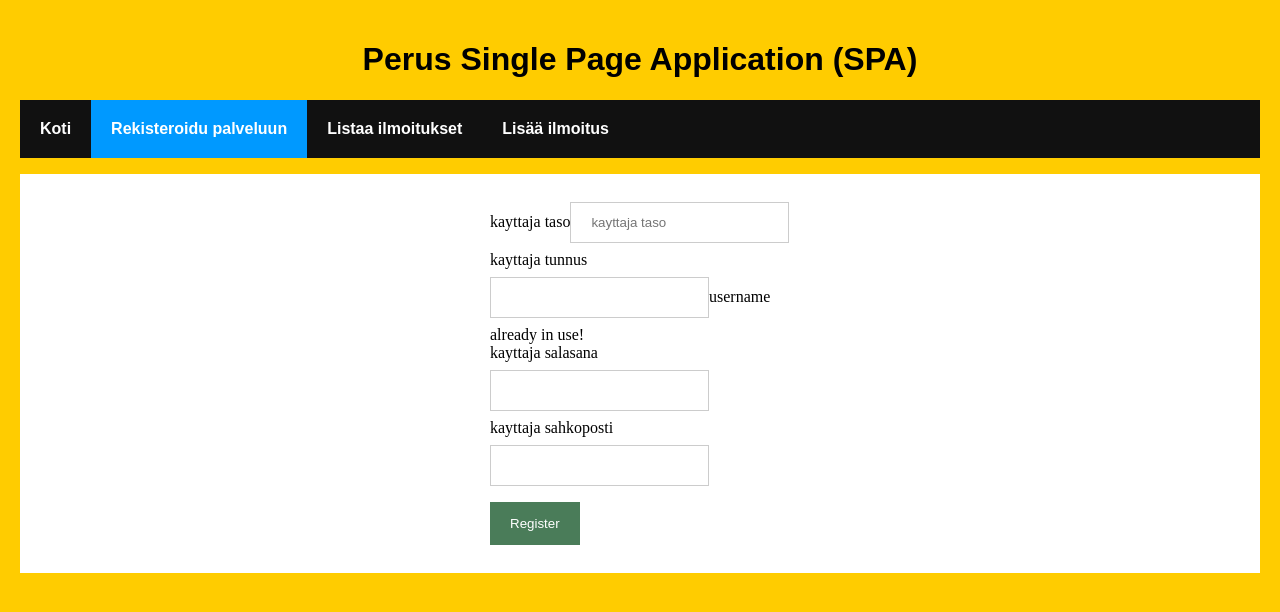
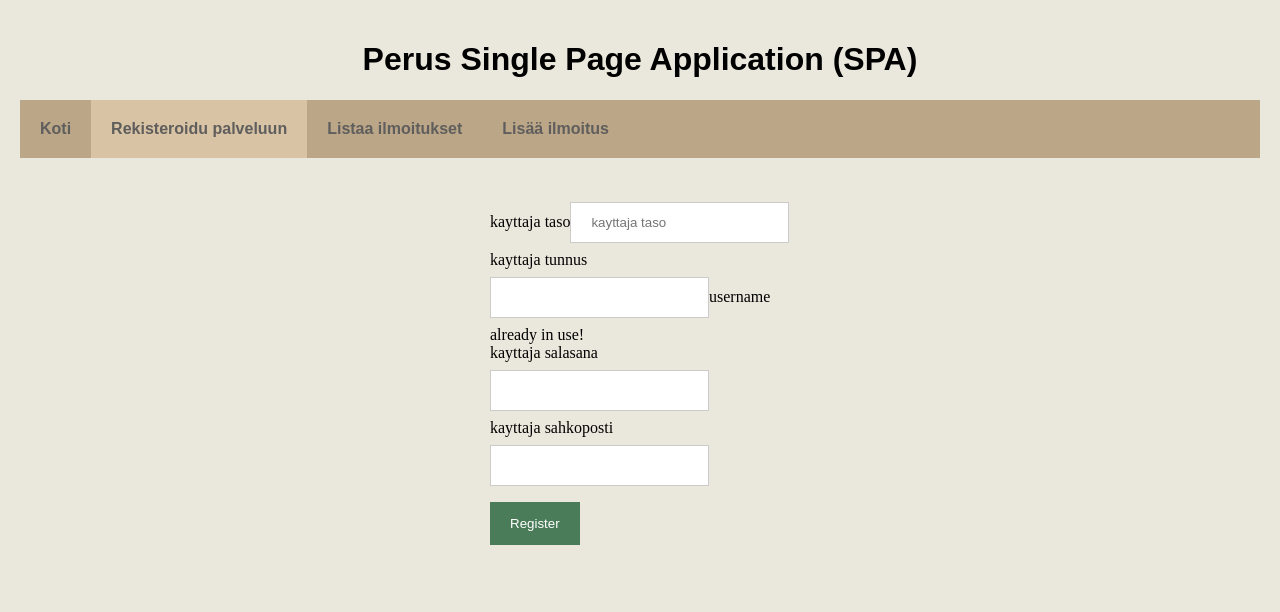
Before and after one commit to tjaariveria/ostojamyynti, a React (Create React App) app in the folder ostojamyyntitest/client/: page /rekisteroidu in a window 1280 px wide. Shown: the top 612 px of the page. Built offline with nearby package versions, Linux system fonts and the light colour scheme.

Commit message:
Polishing looks

```diff
--- a/ostojamyyntitest/client/src/index.css
+++ b/ostojamyyntitest/client/src/index.css
@@ -1,5 +1,5 @@
 body {
-  background-color: #FFCC00;
+  background-color: #EAE7DC;
   padding: 20px;
   margin: 0;
 }
@@ -7,40 +7,60 @@ body {
 h1 {
   text-align: center;
 }
+
+h1 .{
+  color: #E85A4F;
+  letter-spacing: 0.1em;
+}
+
 h1, h2, p, ul, li {
   font-family: sans-serif;
 }
+
 ul.header li {
   display: inline;
   list-style-type: none;
   margin: 0;
 }
+
+
 ul.header {
-  background-color: #111;
+  background-color: #bba688;
   padding: 0;
 }
+
+
 ul.header li a {
-  color: #FFF;
+  color: #5f5e5c;
   font-weight: bold;
   text-decoration: none;
   padding: 20px;
   display: inline-block;
 }
+
+ul.header li a:hover {
+  color: #E85A4F;
+}
+
+
+
 .content {
-  background-color: #FFF;
+  background-color: #EAE7DC;
   padding: 20px;
 }
+
 .content h2 {
   text-align: center;
   padding: 0;
   margin: 0;
 }
+
 .content li {
   margin-bottom: 10px;
 }
 
 .active {
-  background-color: #0099FF;
+  background-color: #D8C3A5;
 }
 
 .card {
@@ -55,8 +75,8 @@ ul.header li a {
 .description {
   color: dimgray;
   font-size: 22px;
+}
 
-}
 .card button {
   border: none;
   outline: 0;
@@ -77,6 +97,7 @@ ul.header li a {
   color: grey;
   font-size: 22px;
 }
+
 a.button1 {
   display: inline-block;
   padding: 0.35em 1.2em;
@@ -108,7 +129,7 @@ a.button1:hover {
 .loginForm {
   text-align: left;
   box-shadow: 0 4px 8px 0 rgba(0, 0, 0, 0.2);
-  background-color: rgba(211,211,211, 0.8);
+  background-color: rgba(211, 211, 211, 0.8);
   border-radius: 15px;
   padding: 10px;
   max-width: 400px;
@@ -145,7 +166,6 @@ input[type=text], input[type=password], input[type=email] {
   box-sizing: border-box;
 }
 
-
 .list {
   text-align: left;
   max-width: 750px;
@@ -161,3 +181,30 @@ input[type=text], input[type=password], input[type=email] {
   max-width: 300px;
   margin: auto;
 }
+
+.ilmoitukset {
+  background-color: #EAE7DC;
+}
+.ilmoitus {
+  box-shadow: 0 4px 8px 0 rgba(0, 0, 0, 0.6);
+  background-color: #D8C3A5;
+  color: #5f5e5c;
+  max-width: 60%;
+  margin: auto;
+  text-align: center;
+  border-radius: 5px;
+}
+
+.ilmoitus h1 {
+  border-radius: 5px;
+  letter-spacing: 0.05em;
+  background-color: #bba688;
+  color: #E85A4F;
+}
+.ilmoitus h3 {
+  color: #5f5e5c;
+}
+
+.ilmoittaja {
+  color: #E85A4F;
+}
```
